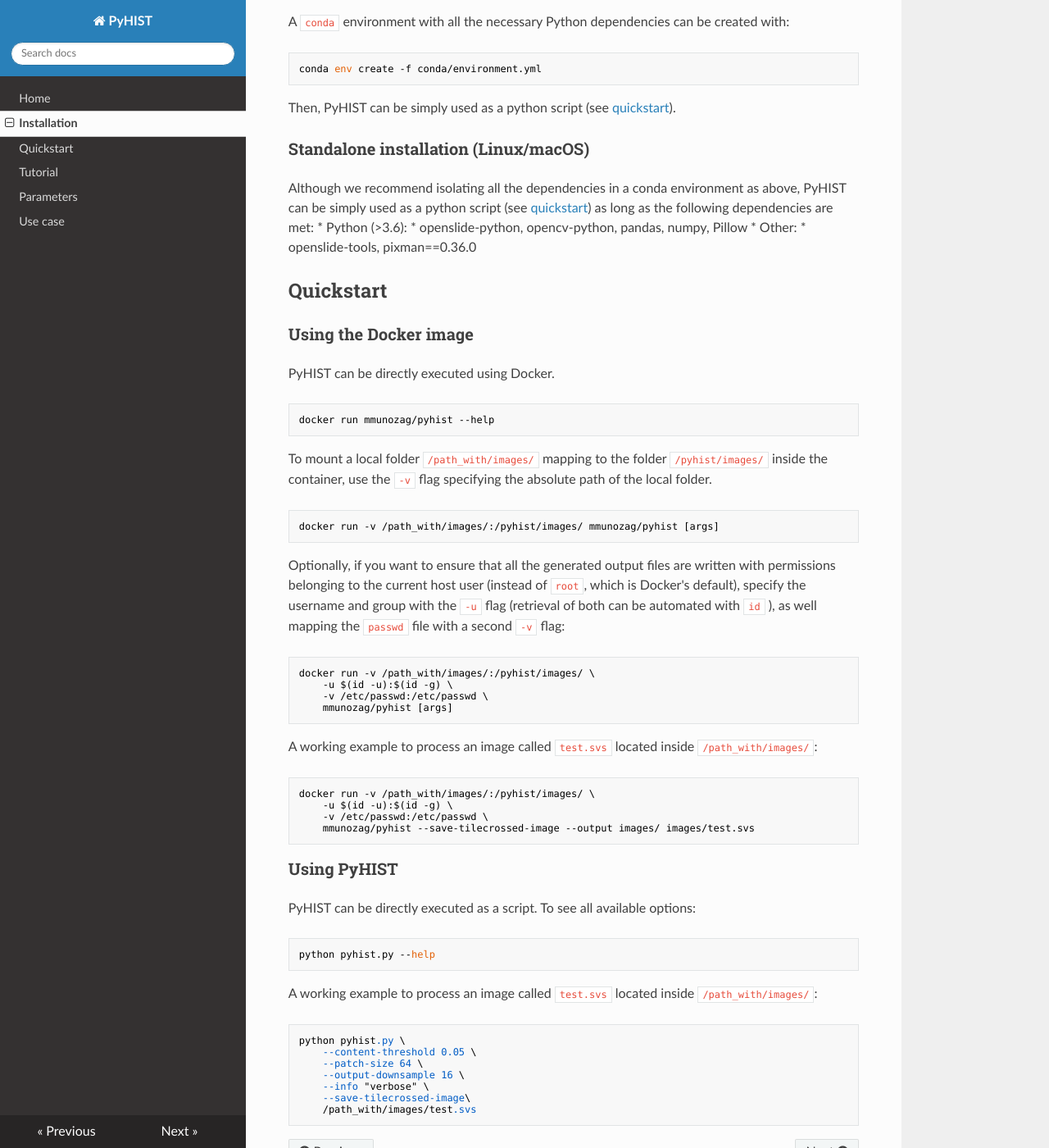
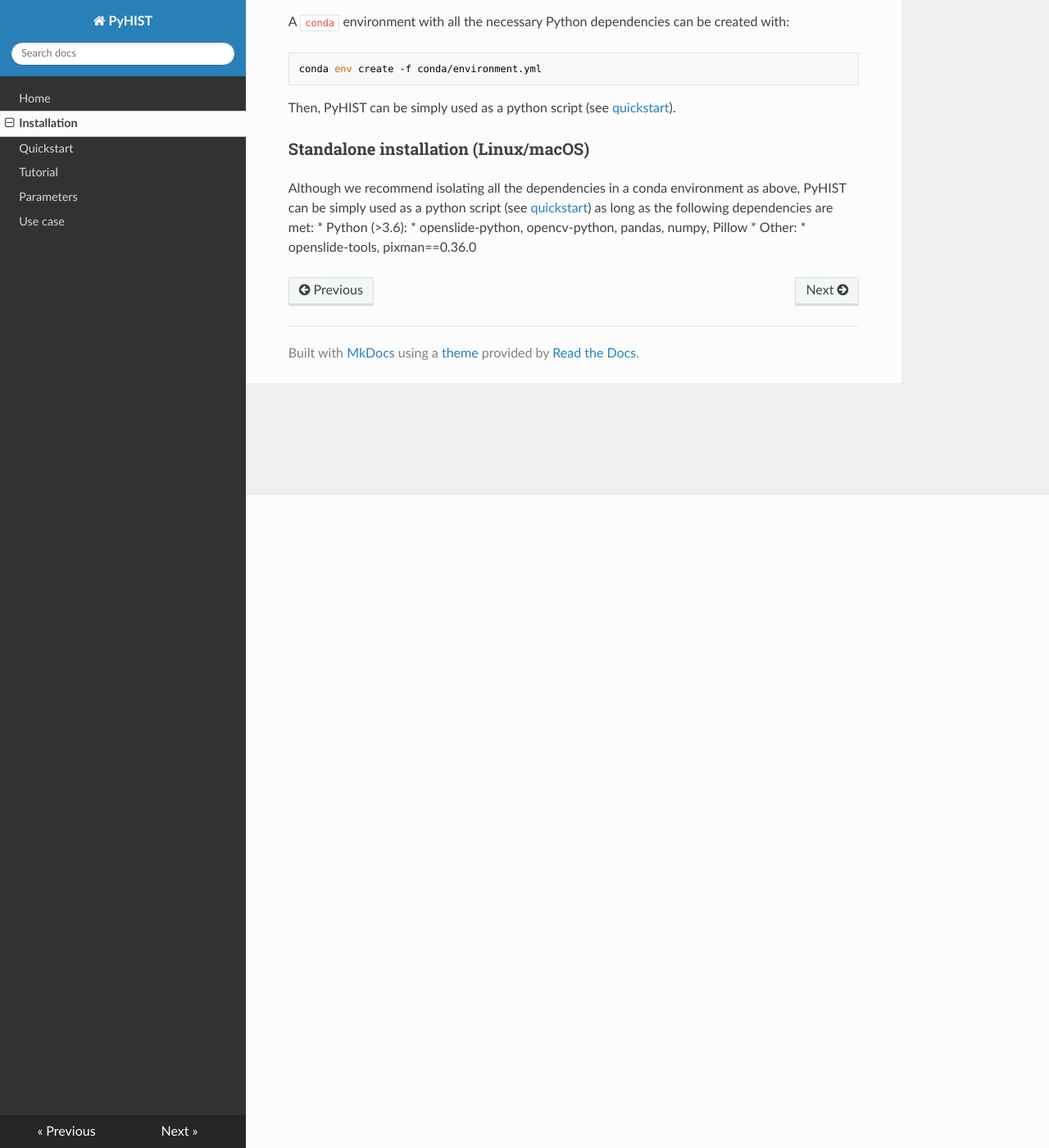
Before and after one commit to manuel-munoz-aguirre/PyHIST, an MkDocs documentation site: the page built from docs/installation.md, in a window 1280 px wide and 1400 px high, scrolled down 796 px. Shown: the whole window at 82% size. Built offline with MkDocs 1.6.1, drawn with Linux system fonts in a browser that asks for light colours; nearby versions of some CDN libraries.

Commit message:
Removed duplicated information in installation

````diff
--- a/docs/installation.md
+++ b/docs/installation.md
@@ -41,49 +41,3 @@
   * openslide-python, opencv-python, pandas, numpy, Pillow
 * Other:
   * openslide-tools, pixman==0.36.0
-
-
-## Quickstart<a name="quickstart"></a>
-### Using the Docker image<a name="usedocker"></a>
-PyHIST can be directly executed using Docker.
-```shell
-docker run mmunozag/pyhist --help
-```
-
-To mount a local folder `/path_with/images/` mapping to the folder `/pyhist/images/` inside the container, use the `-v` flag specifying the absolute path of the local folder.
-```shell
-docker run -v /path_with/images/:/pyhist/images/ mmunozag/pyhist [args]
-```
-
-Optionally, if you want to ensure that all the generated output files are written with permissions belonging to the current host user (instead of `root`, which is Docker's default), specify the username and group with the `-u` flag (retrieval of both can be automated with `id` ), as well mapping the `passwd` file with a second `-v` flag:
-```shell
-docker run -v /path_with/images/:/pyhist/images/ \
-	-u $(id -u):$(id -g) \
-	-v /etc/passwd:/etc/passwd \
-	mmunozag/pyhist [args]
-```
-
-A working example to process an image called `test.svs` located inside `/path_with/images/`:
-```shell
-docker run -v /path_with/images/:/pyhist/images/ \
-	-u $(id -u):$(id -g) \
-	-v /etc/passwd:/etc/passwd \
-	mmunozag/pyhist --save-tilecrossed-image --output images/ images/test.svs
-```
-
-### Using PyHIST<a name="usescript"></a>
-PyHIST can be directly executed as a script. To see all available options:
-```
-python pyhist.py --help
-```
-
-A working example to process an image called `test.svs` located inside `/path_with/images/`:
-```
-python pyhist.py \
-	--content-threshold 0.05 \
-	--patch-size 64 \
-	--output-downsample 16 \
-	--info "verbose" \
-	--save-tilecrossed-image\
-	/path_with/images/test.svs
-```
````
